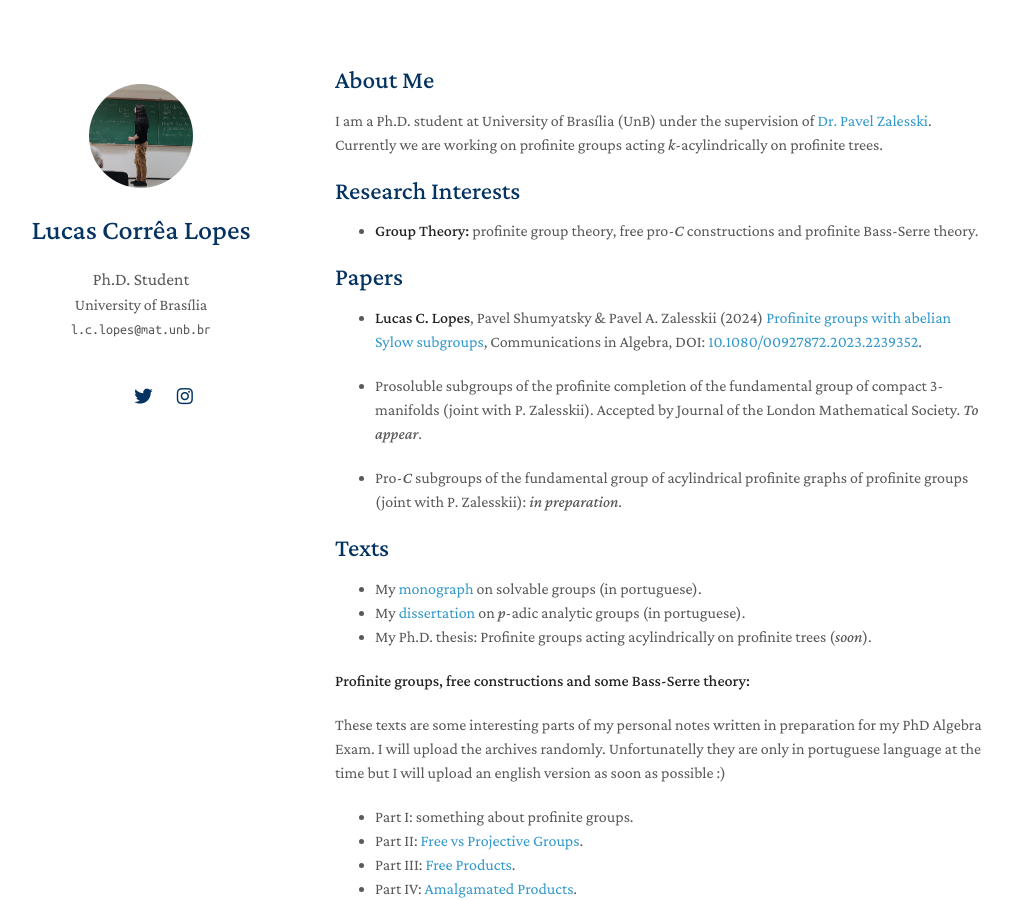
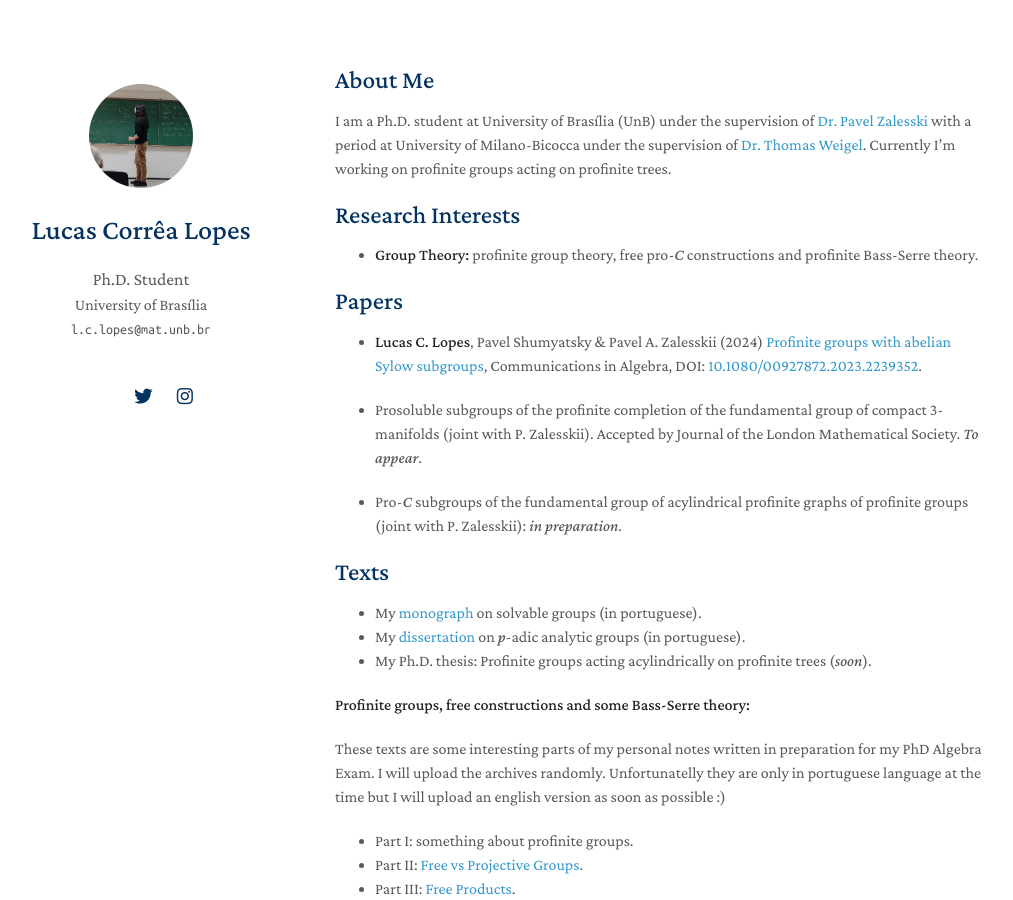
Before and after one commit to lcorrealopes/home, a Jekyll site: the page built from index.md, in a window 1280 px wide and 900 px high. Shown: the whole window, without its empty margins (135-1148 px from the left). Built offline with Jekyll 4.4.1, drawn with Linux system fonts in a browser that asks for light colours; nearby versions of some CDN libraries; a style sheet for code colours, icons or effects is not loaded; our own code applies the rules of GitHub Pages for plain Markdown files.

Commit message:
Update index.md

```diff
--- a/index.md
+++ b/index.md
@@ -4,7 +4,7 @@ layout: homepage
 
 ## About Me
 
-I am a Ph.D. student at University of Brasília (UnB) under the supervision of <a href="https://www.mat.unb.br/pz">Dr. Pavel Zalesski</a>. Currently we are working on profinite groups acting *k*-acylindrically on profinite trees.
+I am a Ph.D. student at University of Brasília (UnB) under the supervision of <a href="https://www.mat.unb.br/pz">Dr. Pavel Zalesski</a> with a period at University of Milano-Bicocca under the supervision of <a href="https://www.unimib.it/thomas-stefan-weigel">Dr. Thomas Weigel</a>. Currently I'm working on profinite groups acting on profinite trees.
 
 ## Research Interests
 
```
